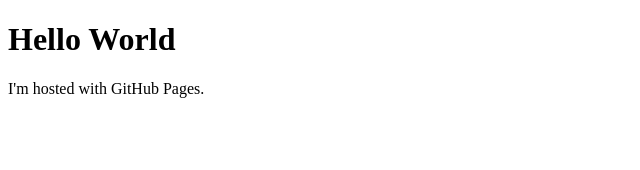
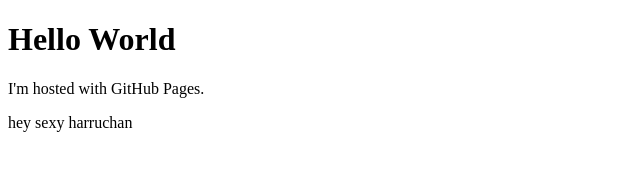
Before and after one commit to Chubbino/Chubbins.uk, a plain HTML site: page index.html in a window 1280 px wide. Shown: the whole page, without its empty margins (0-640 px from the left). Drawn offline with Linux system fonts and the light colour scheme.

Commit message:
Update index.html

```diff
--- a/index.html
+++ b/index.html
@@ -3,5 +3,6 @@
 <body>
 <h1>Hello World</h1>
 <p>I'm hosted with GitHub Pages.</p>
+<p> hey sexy harruchan</p>
 </body>
 </html>
```
